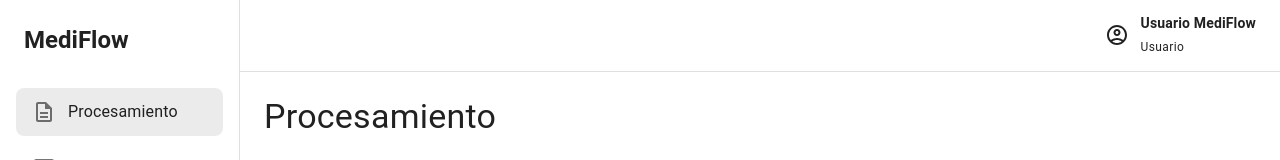
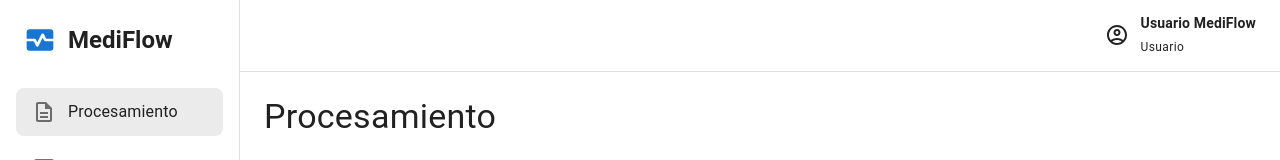
Before and after one commit to No-Country-simulation/G10-MediFlow-Team11, a React (Vite) app in the folder frontend/: page /processing in a window 1280 px wide. Shown: the top 160 px of the page. Built offline with nearby package versions, Linux system fonts and the light colour scheme.

Commit message:
style(frontend): refine app shell visual hierarchy

```diff
--- a/frontend/src/components/AppHeader.tsx
+++ b/frontend/src/components/AppHeader.tsx
@@ -11,6 +11,7 @@ function AppHeader() {
         borderBottom: 1,
         borderColor: "divider",
         display: "flex",
+        bgcolor: "background.paper",
         alignItems: "center",
         justifyContent: "flex-end",
       }}
--- a/frontend/src/components/AppSidebar.tsx
+++ b/frontend/src/components/AppSidebar.tsx
@@ -6,7 +6,11 @@ import {
   ListItemText,
   Typography,
 } from "@mui/material";
-import { DescriptionOutlined, FactCheckOutlined } from "@mui/icons-material";
+import {
+  DescriptionOutlined,
+  FactCheckOutlined,
+  MonitorHeart,
+} from "@mui/icons-material";
 import { NavLink } from "react-router-dom";
 
 const SIDEBAR_WIDTH = 240;
@@ -21,6 +25,7 @@ function AppSidebar() {
         height: "100vh",
         borderRight: 1,
         borderColor: "divider",
+        bgcolor: "background.paper",
         display: "flex",
         flexDirection: "column",
         position: "sticky",
@@ -31,8 +36,18 @@ function AppSidebar() {
         sx={{
           px: 3,
           py: 3,
+          display: "flex",
+          alignItems: "center",
+          gap: 1.5,
         }}
       >
+        <MonitorHeart
+          sx={{
+            fontSize: 32,
+            color: "primary.main",
+          }}
+        />
+
         <Typography variant="h5" component="div" sx={{ fontWeight: 700 }}>
           MediFlow
         </Typography>
--- a/frontend/src/layouts/AppLayout.tsx
+++ b/frontend/src/layouts/AppLayout.tsx
@@ -28,6 +28,7 @@ function AppLayout() {
           sx={{
             flexGrow: 1,
             p: 3,
+            bgcolor: "background.default",
           }}
         >
           <Outlet />
```
